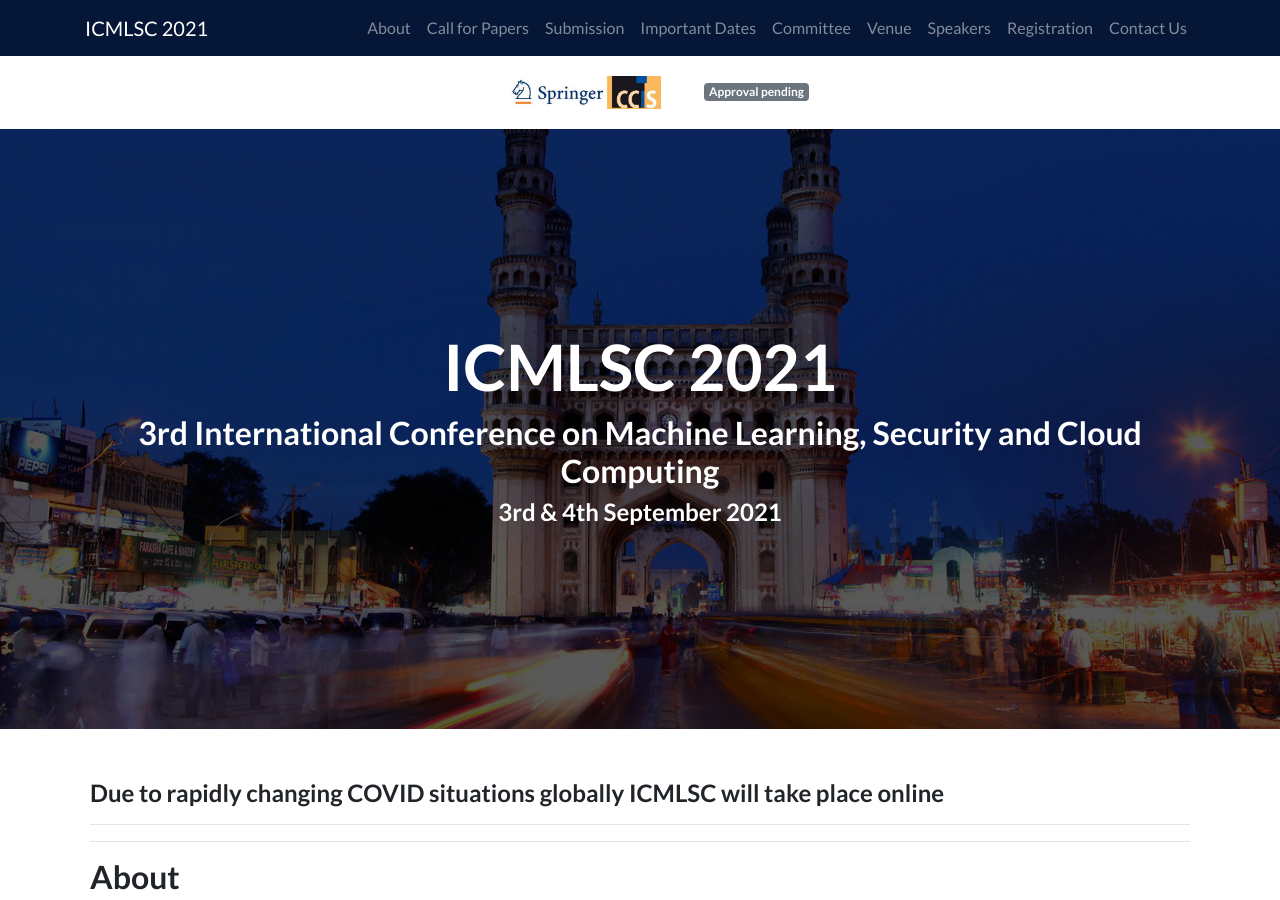
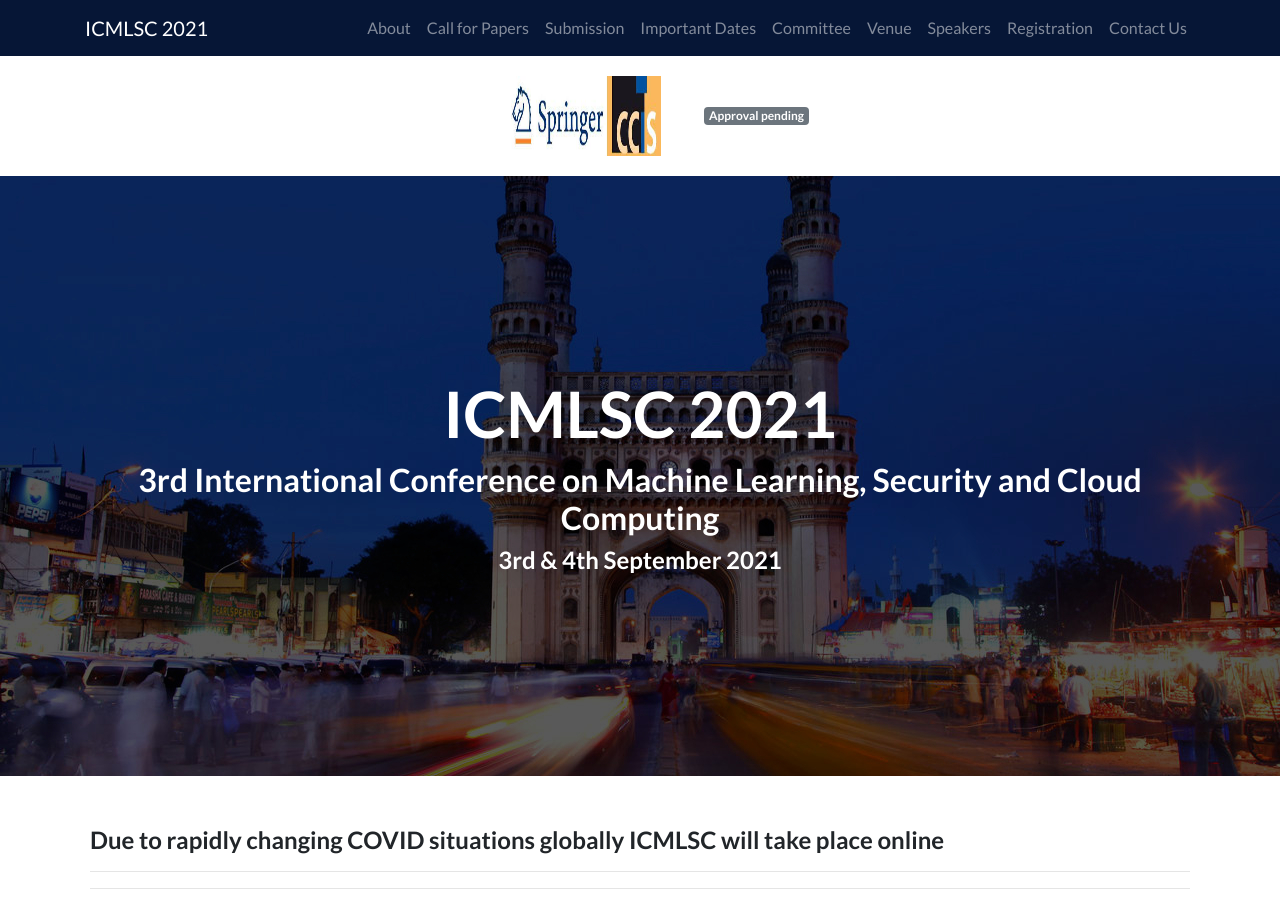
Before and after one commit to ieeevardhaman/icmlsc-website, a Jekyll site: the page built from pages/about.md, in a window 1280 px wide and 900 px high. Built offline with Jekyll 4.4.1, drawn with Linux system fonts in a browser that asks for light colours; our own code applies the rules of GitHub Pages for plain Markdown files.

Commit message:
Update header.html

```diff
--- a/_includes/header.html
+++ b/_includes/header.html
@@ -1,7 +1,7 @@
 <div class="d-flex flex-wrap justify-content-around align-items-center logos">
     <div >
 
-      <img src="/img/logos/springer.jpeg">
+      <img src="/img/logos/springer.jpeg" width="150" height="79.94">
       <span class="badge badge-secondary">Approval pending</span></div>
   </div>
 <header class="masthead text-center text-white">
```
